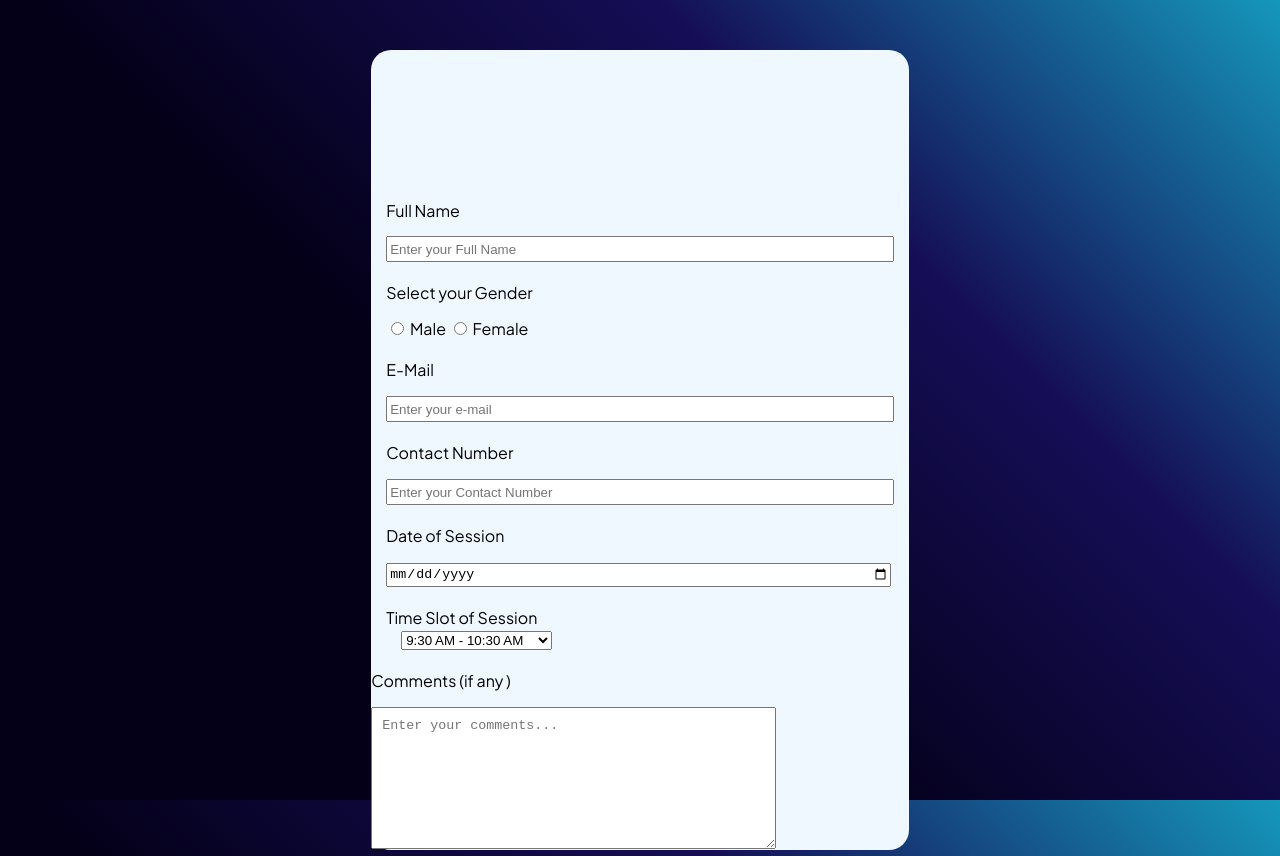
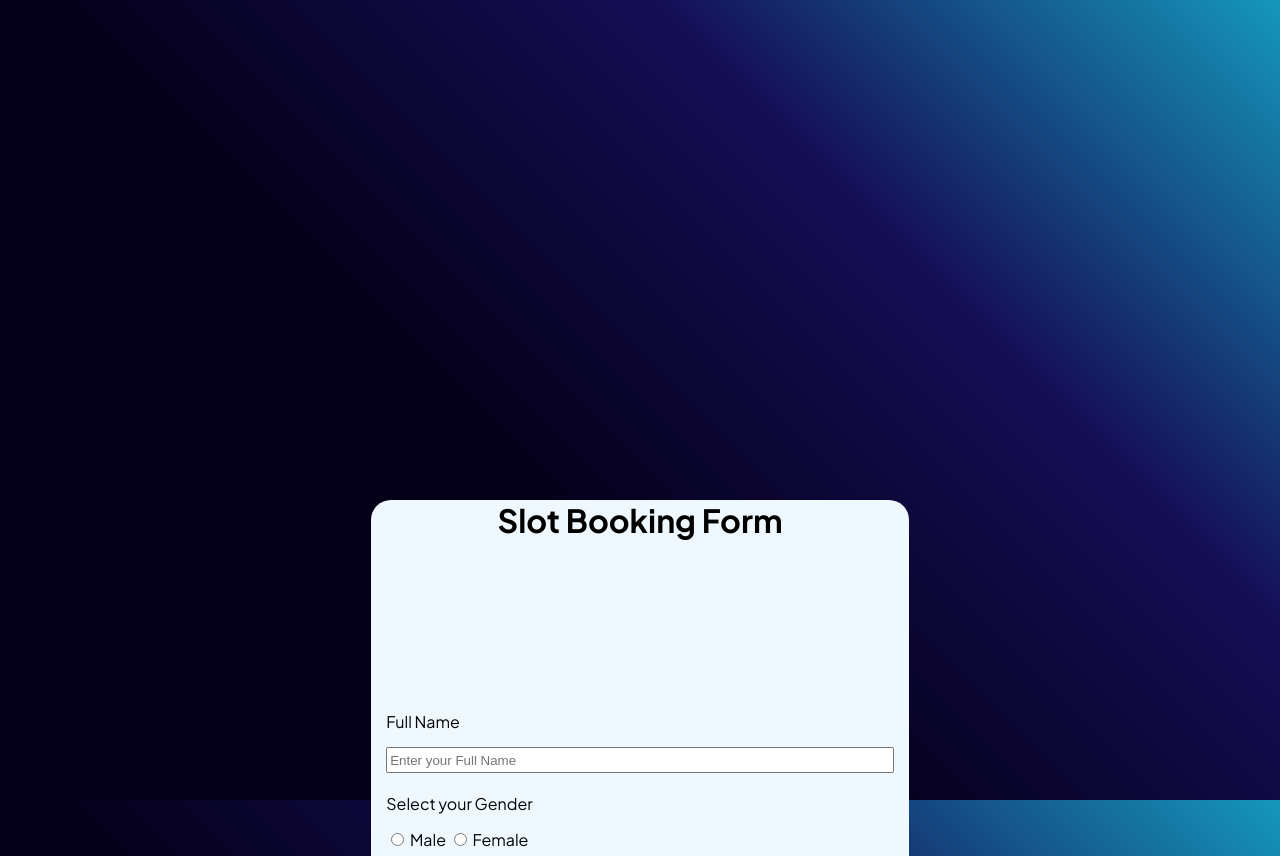
Before and after one commit to Darkeagle174/p1, a plain HTML site: page form/form.html in a window 1280 px wide. Shown: the top 856 px of the page. Drawn offline with Linux system fonts and the light colour scheme.

Commit message:
modified:   form/form.html 	modified:   form/fstyle.css

```diff
--- a/form/form.html
+++ b/form/form.html
@@ -10,6 +10,9 @@
 
 <body>
     <div class="main">
+        <div class="heading">
+            <h1>Slot Booking Form</h1>
+        </div>
         <form action="post">
             <div class="name">
                 <label for="Full Name">Full Name</label>
--- a/form/fstyle.css
+++ b/form/fstyle.css
@@ -4,6 +4,12 @@ body {
     background : linear-gradient(45deg,#040018 40%, #150E56 , #1597BB ) no-repeat fixed ;
 }
 
+.heading {
+    text-align: center;
+    color: black;
+    font-family: 'Plus Jakarta Sans';
+    margin-top: 500px;
+}
 .main {
     height: 100vh;
     width: 42vw;
@@ -90,11 +96,11 @@ body {
 
 .time {
     text-align: justify;
-    margin-left: 15px;
     margin-bottom: 20px;
+    padding-top: 15px;
 }
 
-.Time input {
+.Time select {
     width: 500px;
     height: 20px;
 }
```
